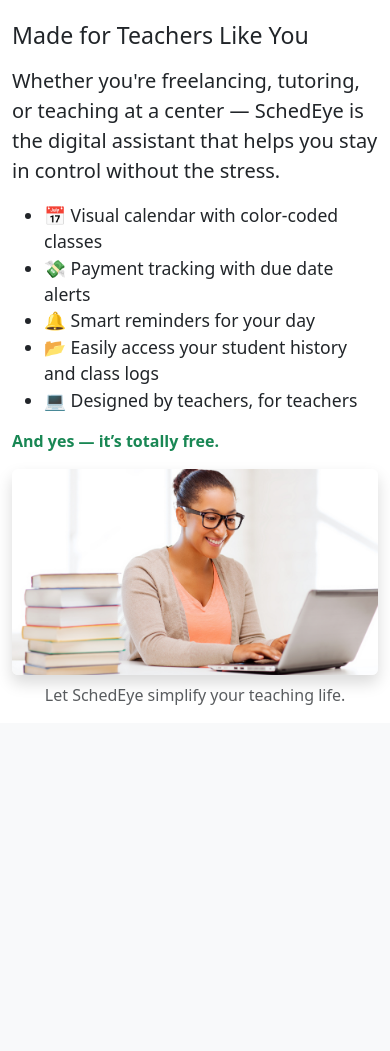
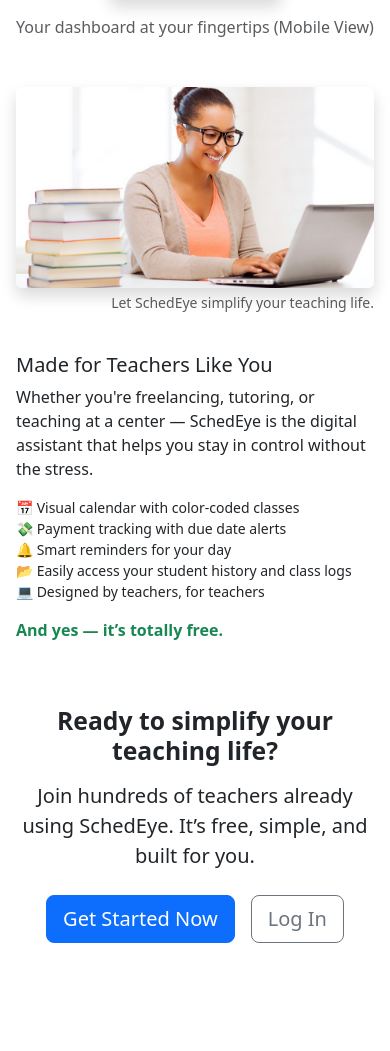
Before and after one commit to AhmedOzdogan/SchedEye, a Python web app: template templates/home.html in a window 390 px wide. Shown: the part 1245-2296 px from the top of the page. Before the commit the page ends 1950 px from the top, so only its background shows below. Run offline with Jinja, Linux system fonts and the light colour scheme; the template is opened without the code that fills it, so the values that code supplies are empty.

Commit message:
mobile opt

```diff
--- a/templates/base.html
+++ b/templates/base.html
@@ -21,7 +21,6 @@
             <a class="navbar-brand d-flex align-items-center" href="/">
                 <img src="{{ url_for('static', filename='images/logo-schedeye.png') }}" alt="SchedEye Logo"
                     class="img-fluid me-2" style="max-width: 140px;">
-                <span class="fw-bold d-none d-md-inline-block">SchedEye</span>
             </a>
 
             <button class="navbar-toggler" type="button" data-bs-toggle="collapse" data-bs-target="#navbarNavAltMarkup">
@@ -30,7 +29,6 @@
 
             <div class="collapse navbar-collapse" id="navbarNavAltMarkup">
                 <div class="navbar-nav me-auto">
-                    <a class="nav-link" href="/">Home</a>
                     <a class="nav-link" href="/features">How It Works</a>
                     <a class="nav-link" href="/contact">Contact</a>
                     <a class="nav-link" href="/about">About</a>
@@ -75,10 +73,17 @@
     </nav>
 
 
+
+
     <!-- Page Content -->
     <main>
         {% block body %}{% endblock %}
     </main>
+
+    <footer class="bg-light text-center text-muted py-3 border-top fixed-bottom">
+        <small>&copy; 2025 <strong>SchedEye</strong>. All rights reserved.</small>
+    </footer>
+
     {% block scripts %}
     <link rel="stylesheet" href="https://cdn.jsdelivr.net/npm/bootstrap-icons@1.10.5/font/bootstrap-icons.css">
 
--- a/templates/home.html
+++ b/templates/home.html
@@ -4,25 +4,26 @@
 {% block title %}SchedEye - Home{% endblock %}
 
 {% block body %}
-<div class="container mt-5">
+<div class="container mt-4 px-3">
 
     <!-- Tagline Header -->
-    <div class="text-center mb-5">
-        <h1 class="display-5 fw-bold">SchedEye: You Lead the Class. We’ll Handle the Details.</h1>
-        <p class="text-muted mt-2" style="font-size: 1.2rem;">
+    <div class="mb-5 text-start text-md-center">
+        <h1 class="fw-bold fs-4 fs-md-2">SchedEye: You Lead the Class. <br class="d-md-none">We’ll Handle the Details.
+        </h1>
+        <p class="text-muted mt-2 fs-6 fs-md-5">
             Smart scheduling and payment tracking — built just for teachers.
         </p>
     </div>
 
-    <!-- First Section: Intro and Image -->
-    <div class="row align-items-center mb-5">
-        <div class="col-md-7">
-            <h2 class="mb-3">Everything You Need, All in One Place</h2>
-            <p class="lead">
+    <!-- First Section -->
+    <div class="row align-items-center gy-4 mb-5">
+        <div class="col-12 col-md-7 text-start text-md-start">
+            <h2 class="fs-5 fs-md-3 mb-2">Everything You Need, All in One Place</h2>
+            <p class="fs-6 fs-md-5">
                 Teaching is already a full-time job. SchedEye helps you manage your schedule, track payments,
                 and stay organized — all with zero clutter and zero cost.
             </p>
-            <ul style="font-size: 1.1rem;">
+            <ul class="list-unstyled small text-start text-md-start">
                 <li>✅ Schedule classes and track them easily</li>
                 <li>✅ Record payments and set up alerts</li>
                 <li>✅ View clear summaries of your weekly or monthly work</li>
@@ -31,36 +32,77 @@
                 <li>✅ <strong>Free</strong> — no ads, no hidden fees</li>
             </ul>
         </div>
-        <div class="col-md-5 text-center">
-            <img src="{{ url_for('static', filename='images/home/tiredteacher.jpg') }}" alt="Tired Teacher"
-                class="img-fluid rounded shadow" style="max-height: 350px;">
-            <p class="text-muted mt-2">Still using Excel and sticky notes?</p>
+        <div class="col-12 col-md-5 text-start">
+            <img src="{{ url_for('static', filename='images/home/tiredteacher.jpg') }}"
+                class="img-fluid rounded shadow w-100" style="max-height: 320px; object-fit: cover;"
+                alt="Tired Teacher">
+            <p class="text-muted small mt-1">Still using Excel and sticky notes?</p>
         </div>
     </div>
 
-    <!-- Second Section: Benefits and Image -->
-    <div class="row align-items-center">
-        <div class="col-md-7 order-md-2">
-            <h3 class="mb-3">Made for Teachers Like You</h3>
-            <p class="lead">
+    <!-- Screenshot Preview / Desktop -->
+    <div class="text-center my-5 d-none d-md-block">
+        <img src="{{ url_for('static', filename='images/home/home_page.jpg') }}" alt="SchedEye Desktop Preview"
+            class="img-fluid rounded shadow" style="max-width: 100%; height: auto;">
+        <p class="text-muted mt-2">A glimpse of your smart dashboard (Desktop View)</p>
+    </div>
+
+    <!-- Screenshot Preview / Mobile -->
+    <div class="text-center my-5 d-block d-md-none">
+        <div class="row g-3 justify-content-center">
+            <div class="col-6">
+                <img src="{{ url_for('static', filename='images/home/mobile_page1.png') }}"
+                    alt="SchedEye Mobile Preview 1" class="img-fluid rounded shadow">
+            </div>
+            <div class="col-6">
+                <img src="{{ url_for('static', filename='images/home/mobile_page2.png') }}"
+                    alt="SchedEye Mobile Preview 2" class="img-fluid rounded shadow">
+            </div>
+            <div class="col-6">
+                <img src="{{ url_for('static', filename='images/home/mobile_page3.png') }}"
+                    alt="SchedEye Mobile Preview 3" class="img-fluid rounded shadow">
+            </div>
+        </div>
+        <p class="text-muted mt-3">Your dashboard at your fingertips (Mobile View)</p>
+    </div>
+
+
+    <!-- Second Section -->
+    <div class="row align-items-center gy-4">
+        <div class="col-12 col-md-7 order-2 order-md-1 text-start text-md-start">
+            <h3 class="fs-5 fs-md-3 mb-2">Made for Teachers Like You</h3>
+            <p class="fs-6 fs-md-5">
                 Whether you're freelancing, tutoring, or teaching at a center — SchedEye is the digital assistant
                 that helps you stay in control without the stress.
             </p>
-            <ul style="font-size: 1.1rem;">
+            <ul class="list-unstyled small text-start text-md-start">
                 <li>📅 Visual calendar with color-coded classes</li>
                 <li>💸 Payment tracking with due date alerts</li>
                 <li>🔔 Smart reminders for your day</li>
                 <li>📂 Easily access your student history and class logs</li>
                 <li>💻 Designed by teachers, for teachers</li>
             </ul>
-            <p class="mt-3 text-success"><strong>And yes — it’s totally free.</strong></p>
+            <p class="mt-2 text-success fw-semibold"><strong>And yes — it’s totally free.</strong></p>
         </div>
-        <div class="col-md-5 text-center order-md-1">
-            <img src="{{ url_for('static', filename='images/home/happyteacher.jpg') }}" alt="Happy Teacher"
-                class="img-fluid rounded shadow" style="max-height: 350px;">
-            <p class="text-muted mt-2">Let SchedEye simplify your teaching life.</p>
+        <div class="col-12 col-md-5 order-1 order-md-2 text-end">
+            <img src="{{ url_for('static', filename='images/home/happyteacher.jpg') }}"
+                class="img-fluid rounded shadow w-100" style="max-height: 320px; object-fit: cover;"
+                alt="Happy Teacher">
+            <p class="text-muted small mt-1">Let SchedEye simplify your teaching life.</p>
+        </div>
+
+    </div>
+
+    <!-- Call to Action -->
+    <div class="text-center my-5">
+        <h2 class="fw-bold mb-3">Ready to simplify your teaching life?</h2>
+        <p class="lead mb-4">Join hundreds of teachers already using SchedEye. It’s free, simple, and built for you.</p>
+        <div class="d-flex justify-content-center gap-3 flex-wrap">
+            <a href="{{ url_for('register') }}" class="btn btn-primary btn-lg">Get Started Now</a>
+            <a href="{{ url_for('login') }}" class="btn btn-outline-secondary btn-lg">Log In</a>
         </div>
     </div>
 
+    <div style="height: 60px;"></div>
 </div>
 {% endblock %}
```
Also changed, not shown: templates/base_info.html (+20 -16 lines), templates/dashboard.html (+38 -11 lines).
